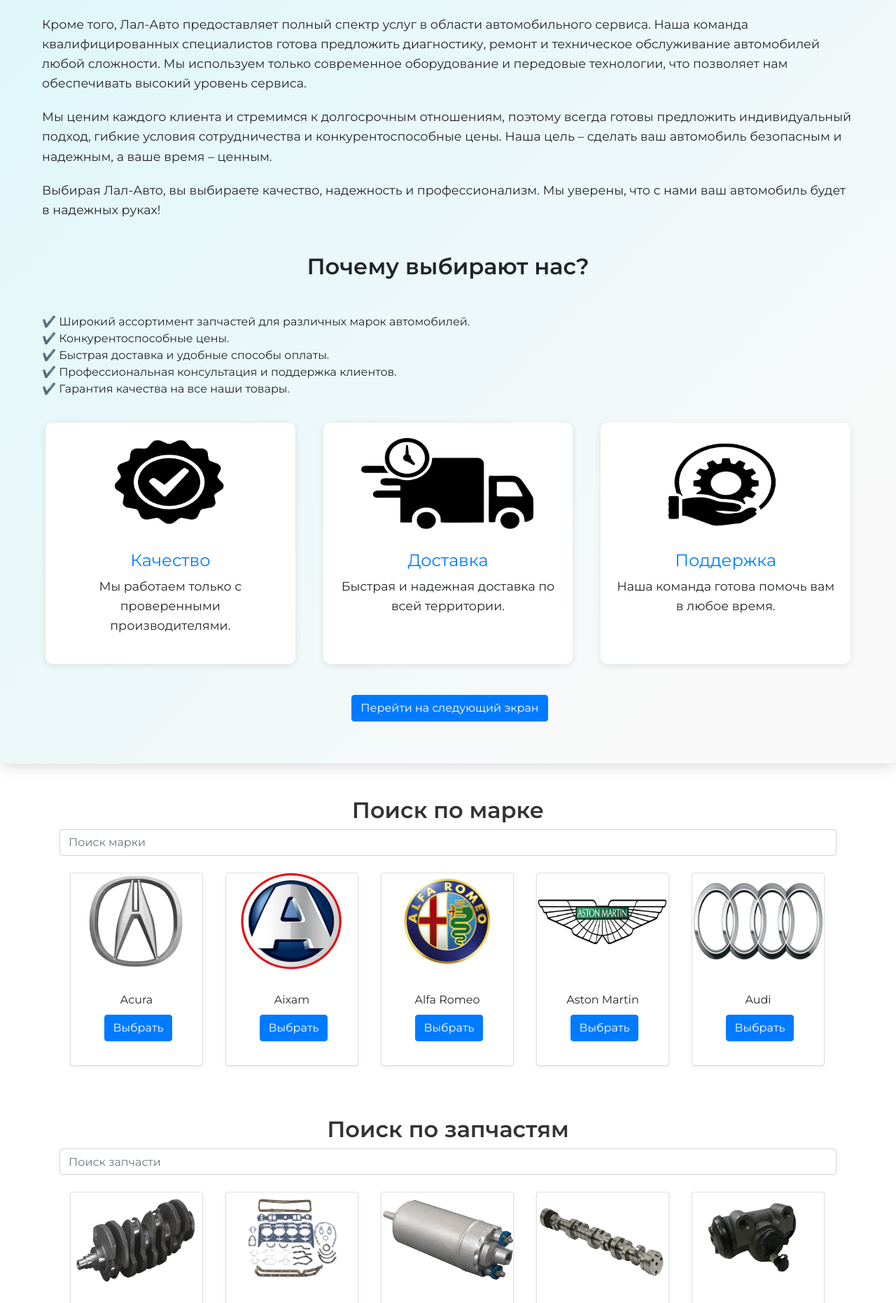
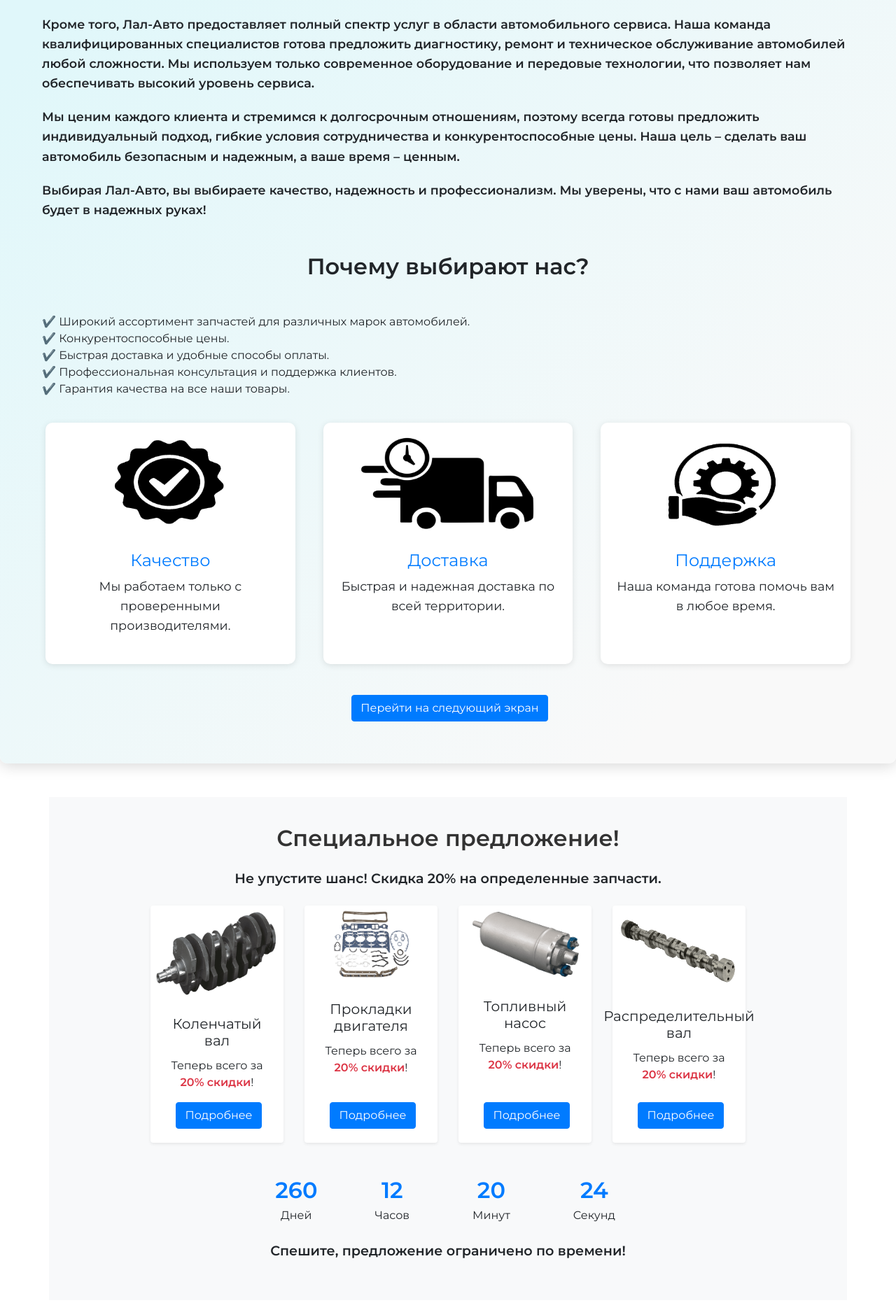
Before and after one commit to ArtyomAccount2/test.php, a PHP site: page / in a window 1280 px wide. Shown: the part 1098-2960 px from the top of the page at 70% size. Run offline with PHP 8.4, Linux system fonts and the light colour scheme; a user stored in the database is signed in; grey boxes are pictures that could not be loaded.

Commit message:
master18

```diff
--- a/css/style.css
+++ b/css/style.css
@@ -360,3 +360,56 @@ footer
     width: 25px;
     height: auto;
 }
+
+#specialOffer
+{
+    background-color: #f8f9fa;
+    padding: 40px 20px;
+}
+
+.card
+{
+    border: none;
+}
+
+.countdown
+{
+    display: flex;
+    flex-wrap: wrap;
+    justify-content: center;
+    margin: 20px 0;
+}
+
+.countdown div
+{
+    margin: 0 15px;
+    text-align: center;
+    flex: 1 1 80px;
+}
+
+.countdown span
+{
+    font-size: 2em;
+    font-weight: bold;
+    color: #007bff;
+}
+
+.lead
+{
+    font-size: 1.2em;
+    font-weight: 600;
+}
+
+@media (max-width: 576px)
+{
+    .row
+    {
+        justify-content: center;
+    }
+
+    .col-lg-3, .col-md-4, .col-sm-6
+    {
+        flex: 1 1 45%;
+        max-width: 45%;
+    }
+}
--- a/index.php
+++ b/index.php
@@ -87,7 +87,7 @@ if ($_SERVER["REQUEST_METHOD"] == "POST")
                     </div>
                 </li>
             </ul>
-            <form class="form-inline my-2 my-lg-0">
+            <form id="catalogSearchForm" class="form-inline my-2 my-lg-0">
                 <input class="form-control mr-2" type="search" placeholder="Поиск по каталогу" aria-label="Search" id="catalogSearchInput">
                 <button class="btn btn-outline-primary my-2 my-sm-0" type="submit">Найти</button>
             </form>
@@ -280,6 +280,77 @@ if ($_SERVER["REQUEST_METHOD"] == "POST")
             </div>
         </div>
     </div>
+
+    <section class="container my-5 text-center d-flex align-items-center flex-column" id="specialOffer">
+        <h2 class="text-center mb-4">Специальное предложение!</h2>
+        <p class="lead mb-4">Не упустите шанс! Скидка 20% на определенные запчасти.</p>
+
+        <div class="row justify-content-center">
+            <div class="col-lg-3 col-md-4 col-sm-6 mb-4">
+                <div class="card shadow-sm h-100">
+                    <img src="img/SpareParts/image1.png" alt="Коленчатый вал">
+                    <div class="card-body d-flex flex-column">
+                        <h5 class="card-title">Коленчатый вал</h5>
+                        <p class="card-text">Теперь всего за <span class="text-danger font-weight-bold">20% скидки</span>!</p>
+                        <a href="#" class="btn btn-primary mt-auto">Подробнее</a>
+                    </div>
+                </div>
+            </div>
+            <div class="col-lg-3 col-md-4 col-sm-6 mb-4">
+                <div class="card shadow-sm h-100">
+                    <img src="img/SpareParts/image2.png" alt="Прокладки двигателя">
+                    <div class="card-body d-flex flex-column">
+                        <h5 class="card-title">Прокладки двигателя</h5>
+                        <p class="card-text">Теперь всего за <span class="text-danger font-weight-bold">20% скидки</span>!</p>
+                        <a href="#" class="btn btn-primary mt-auto">Подробнее</a>
+                    </div>
+                </div>
+            </div>
+            <div class="col-lg-3 col-md-4 col-sm-6 mb-4">
+                <div class="card shadow-sm h-100">
+                    <img src="img/SpareParts/image3.png" alt="Топливный насос">
+                    <div class="card-body d-flex flex-column">
+                        <h5 class="card-title">Топливный насос</h5>
+                        <p class="card-text">Теперь всего за <span class="text-danger font-weight-bold">20% скидки</span>!</p>
+                        <a href="#" class="btn btn-primary mt-auto">Подробнее</a>
+                    </div>
+                </div>
+            </div>
+            <div class="col-lg-3 col-md-4 col-sm-6 mb-4">
+                <div class="card shadow-sm h-100">
+                    <img src="img/SpareParts/image4.png" alt="Распределительный вал">
+                    <div class="card-body d-flex flex-column">
+                        <h5 class="card-title">Распределительный вал</h5>
+                        <p class="card-text">Теперь всего за <span class="text-danger font-weight-bold">20% скидки</span>!</p>
+                        <a href="#" class="btn btn-primary mt-auto">Подробнее</a>
+                    </div>
+                </div>
+            </div>
+        </div>
+
+        <div class="countdown mb-4">
+            <div class="row text-center">
+                <div class="col">
+                    <span id="days">00</span>
+                    <div>Дней</div>
+                </div>
+                <div class="col">
+                    <span id="hours">00</span>
+                    <div>Часов</div>
+                </div>
+                <div class="col">
+                    <span id="minutes">00</span>
+                    <div>Минут</div>
+                </div>
+                <div class="col">
+                    <span id="seconds">00</span>
+                    <div>Секунд</div>
+                </div>
+            </div>
+        </div>
+
+        <p class="lead">Спешите, предложение ограничено по времени!</p>
+    </section>
 
     <section class="container my-5 text-center" id="nextSection">
         <h2 class="text-center">Поиск по марке</h2>
--- a/js/script.js
+++ b/js/script.js
@@ -141,3 +141,32 @@ document.addEventListener('DOMContentLoaded', function()
         }
     });
 });
+
+var countDownDate = new Date("Dec 31, 2025 00:00:00").getTime();
+
+var x = setInterval(function()
+{
+    var now = new Date().getTime();
+    var distance = countDownDate - now;
+
+    if (distance < 0)
+    {
+        clearInterval(x);
+        document.getElementById("days").innerHTML = "00";
+        document.getElementById("hours").innerHTML = "00";
+        document.getElementById("minutes").innerHTML = "00";
+         document.getElementById("seconds").innerHTML = "00";
+        alert("Скидка окончена!");
+        return;
+    }
+
+    var days = Math.floor(distance / (1000 * 60 * 60 * 24));
+    var hours = Math.floor((distance % (1000 * 60 * 60 * 24)) / (1000 * 60 * 60));
+    var minutes = Math.floor((distance % (1000 * 60 * 60)) / (1000 * 60));
+    var seconds = Math.floor((distance % (1000 * 60)) / 1000);
+
+    document.getElementById("days").innerHTML = String(days).padStart(2, '0');
+    document.getElementById("hours").innerHTML = String(hours).padStart(2, '0');
+    document.getElementById("minutes").innerHTML = String(minutes).padStart(2, '0');
+    document.getElementById("seconds").innerHTML = String(seconds).padStart(2, '0');
+}, 1000);
```
